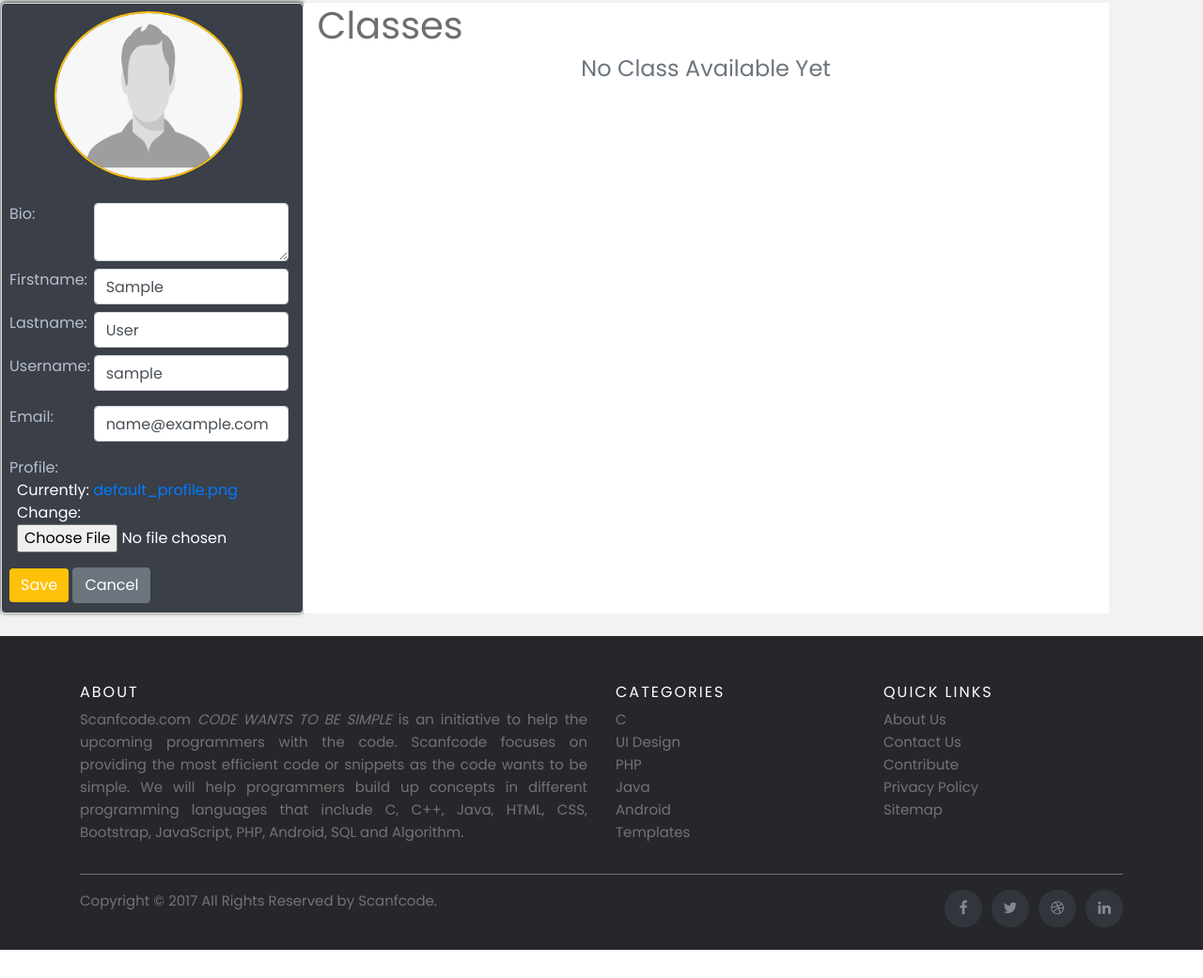
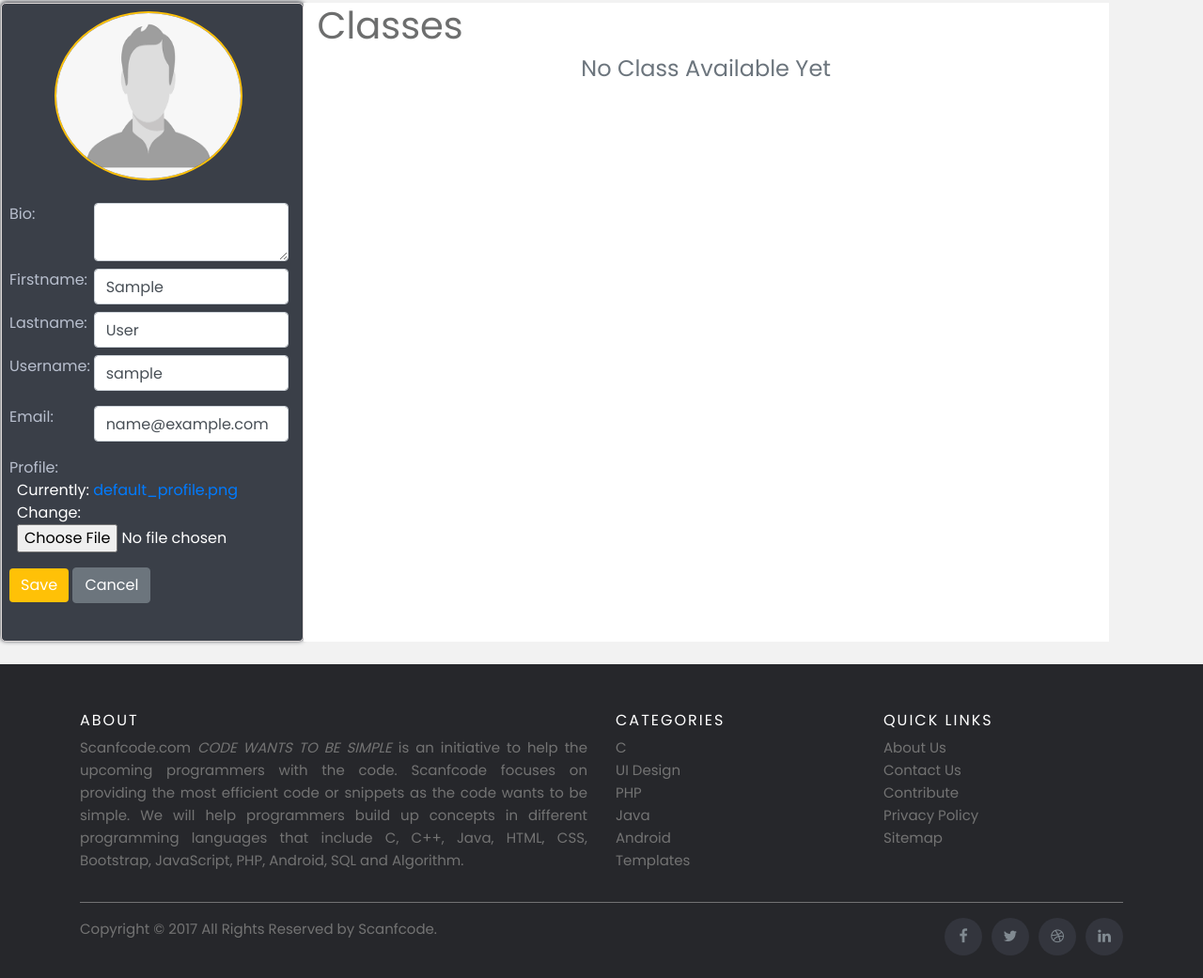
Before and after one commit to wendell1101/Learning-Management-System, a Django app: page /accounts/profile-update/sample in a window 1280 px wide. Shown: the part 83-1124 px from the top of the page at 94% size. Before the commit the page ends 1094 px from the top, so only its background shows below. Run offline with Django 3.2, Linux system fonts and the light colour scheme; the visitor is signed in with stand-in values (Sample User, id 1); data comes from the database, SQL or seed files in the repository; data that the repository does not hold is empty; some libraries are stand-ins or nearby versions.

Commit message:
fix profile css

```diff
--- a/users/templates/users/profile_update.html
+++ b/users/templates/users/profile_update.html
@@ -6,7 +6,7 @@
 {% block content%}
 
   <div class="row pl-2">
-    <div class="col-md-3  pt-2 pl-2 sidebar"style="display:block!important;min-height:650px!important ">
+    <div class="col-md-3  pt-2 pl-2 sidebar"style="display:block!important;height:680px!important ">
       {% if user.is_authenticated%}
 
 
```
